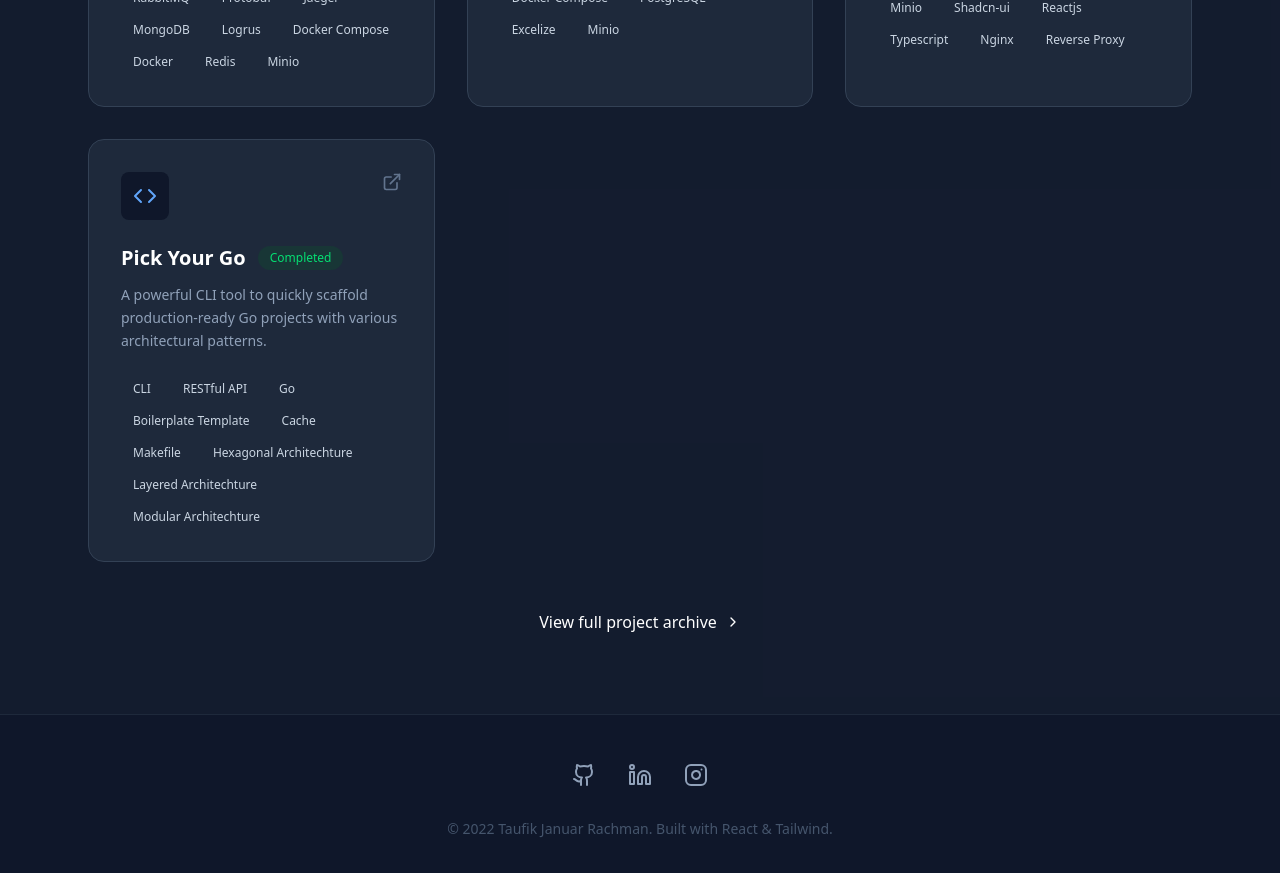
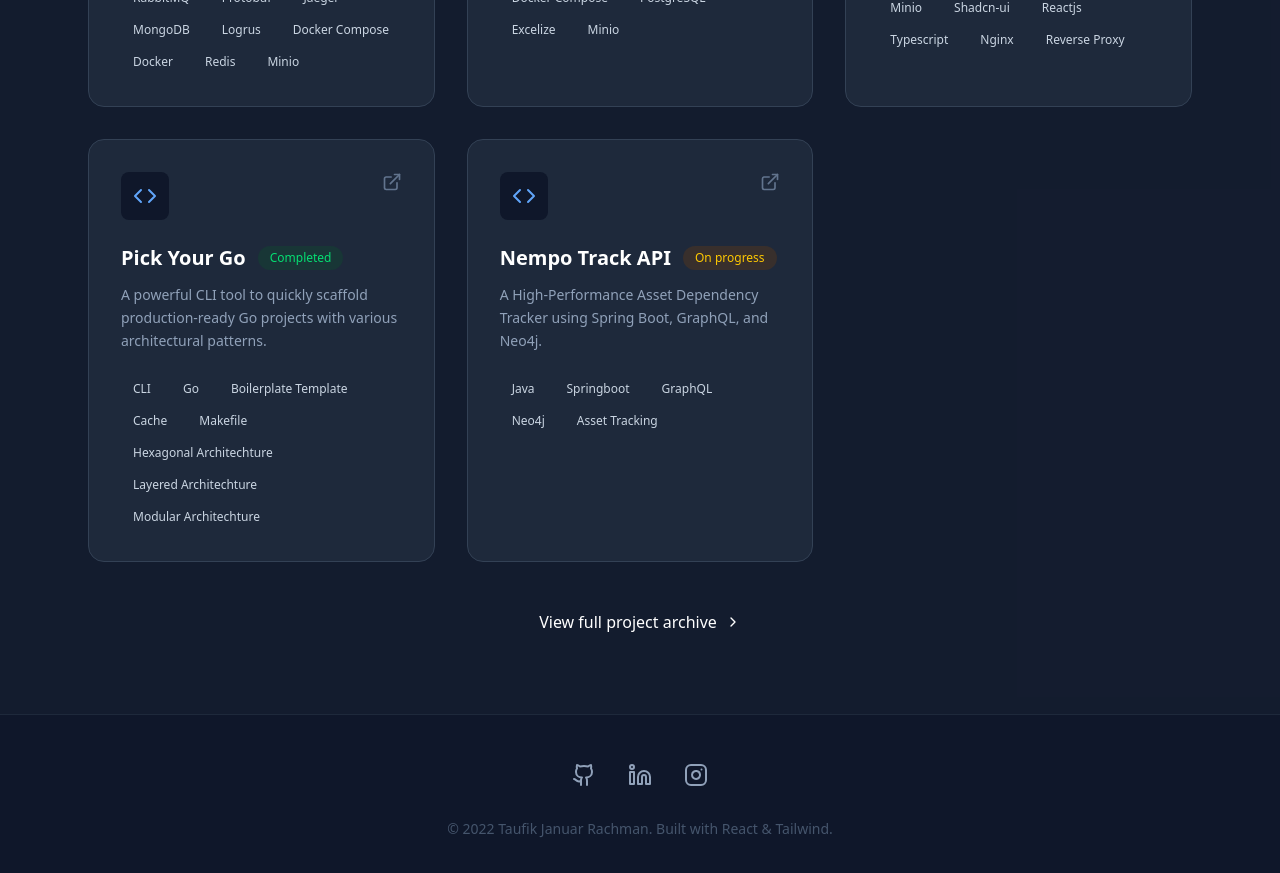
Before and after one commit to PickHD/pickfolio, a React (Vite) app: page / in a window 1280 px wide. Shown: the part 2860-3733 px from the top of the page. Built offline with nearby package versions, Linux system fonts and the light colour scheme.

Commit message:
feat: add new projects, fix import motion got error on vscode

```diff
--- a/src/App.jsx
+++ b/src/App.jsx
@@ -1,5 +1,5 @@
 import React, { useState, useEffect } from 'react';
-import { motion, AnimatePresence } from 'framer-motion';
+import { motion as Motion, AnimatePresence } from 'framer-motion';
 import { Link } from 'react-scroll';
 import {
   Github,
@@ -130,7 +130,6 @@ const PROJECTS = [
     desc: 'A powerful CLI tool to quickly scaffold production-ready Go projects with various architectural patterns. ',
     tech: [
       'CLI',
-      'RESTful API',
       'Go',
       'Boilerplate Template',
       'Cache',
@@ -141,6 +140,13 @@ const PROJECTS = [
     ],
     link: LINKS.github + '/pick-your-go',
     status: 'Completed',
+  },
+  {
+    title: 'Nempo Track API',
+    desc: 'A High-Performance Asset Dependency Tracker using Spring Boot, GraphQL, and Neo4j.',
+    tech: ['Java', 'Springboot', 'GraphQL', 'Neo4j', 'Asset Tracking'],
+    link: LINKS.github + '/nempo-track-api',
+    status: 'On progress',
   },
 ];
 
@@ -166,7 +172,7 @@ const LoadingScreen = ({ onComplete }) => {
   }, [onComplete]);
 
   return (
-    <motion.div
+    <Motion.div
       className="bg-dark-900 fixed inset-0 z-50 flex flex-col items-center justify-center text-slate-200"
       initial={{ opacity: 1 }}
       exit={{ opacity: 0, transition: { duration: 0.8, ease: 'easeInOut' } }}
@@ -175,13 +181,13 @@ const LoadingScreen = ({ onComplete }) => {
 
       {/* Custom Progress Bar */}
       <div className="bg-dark-800 border-dark-700 h-2 w-64 overflow-hidden rounded-full border">
-        <motion.div
+        <Motion.div
           className="bg-primary-600 h-full shadow-[0_0_15px_#2563eb]"
           initial={{ width: '0%' }}
           animate={{ width: `${text}%` }}
         />
       </div>
-    </motion.div>
+    </Motion.div>
   );
 };
 
@@ -251,7 +257,7 @@ const Hero = () => {
       <div className="bg-accent/10 absolute right-1/4 bottom-1/4 h-96 w-96 rounded-full blur-[128px]" />
 
       <div className="z-10 mx-auto max-w-4xl px-6 text-center">
-        <motion.div
+        <Motion.div
           initial={{ opacity: 0, y: 20 }}
           whileInView={{ opacity: 1, y: 0 }}
           viewport={{ once: false }}
@@ -262,7 +268,7 @@ const Hero = () => {
           <h1 className="mb-6 font-mono text-5xl font-bold tracking-tighter text-white md:text-7xl">
             Taufik Januar Rachman
             <span className="whitespace-nowrap">
-              <motion.span
+              <Motion.span
                 animate={{ opacity: [1, 0] }}
                 transition={{
                   duration: 0.5,
@@ -272,7 +278,7 @@ const Hero = () => {
                 className="text-primary-400 ml-1 inline-block"
               >
                 |
-              </motion.span>
+              </Motion.span>
             </span>
           </h1>
 
@@ -285,7 +291,7 @@ const Hero = () => {
           </p>
 
           <div className="flex justify-center gap-4">
-            <motion.a
+            <Motion.a
               whileHover={{ scale: 1.05 }}
               whileTap={{ scale: 0.95 }}
               href={LINKS.gdrive}
@@ -294,8 +300,8 @@ const Hero = () => {
               className="bg-primary-600 hover:bg-primary-500 shadow-primary-600/20 flex items-center gap-2 rounded-full px-8 py-3 font-semibold text-white shadow-lg transition-all"
             >
               <Download size={18} /> Resume
-            </motion.a>
-            <motion.a
+            </Motion.a>
+            <Motion.a
               whileHover={{ scale: 1.05 }}
               whileTap={{ scale: 0.95 }}
               href={LINKS.linkedin}
@@ -304,9 +310,9 @@ const Hero = () => {
               className="bg-dark-800 hover:bg-dark-700 border-dark-700 rounded-full border px-8 py-3 font-semibold text-white transition-all"
             >
               Let's Connect
-            </motion.a>
+            </Motion.a>
           </div>
-        </motion.div>
+        </Motion.div>
       </div>
     </section>
   );
@@ -328,7 +334,7 @@ const Skills = () => {
 
         <div className="grid grid-cols-2 gap-5 md:grid-cols-3 lg:grid-cols-5">
           {SKILLS.map((skill, index) => (
-            <motion.div
+            <Motion.div
               key={index}
               initial={{ opacity: 0, y: 20 }}
               whileInView={{ opacity: 1, y: 0 }}
@@ -341,7 +347,7 @@ const Skills = () => {
                 {skill.icon}
               </div>
               <span className="text-center text-sm font-medium text-slate-200">{skill.name}</span>
-            </motion.div>
+            </Motion.div>
           ))}
         </div>
       </div>
@@ -357,7 +363,7 @@ const Experience = () => {
 
         <div className="border-dark-700 relative ml-3 space-y-12 border-l pl-8 md:ml-0 md:pl-0">
           {EXPERIENCE.map((exp, index) => (
-            <motion.div
+            <Motion.div
               key={index}
               initial={{ opacity: 0, x: -50 }}
               whileInView={{ opacity: 1, x: 0 }}
@@ -383,7 +389,7 @@ const Experience = () => {
                   </ul>
                 </div>
               </div>
-            </motion.div>
+            </Motion.div>
           ))}
         </div>
       </div>
@@ -399,7 +405,7 @@ const Projects = () => {
 
         <div className="grid gap-8 md:grid-cols-2 lg:grid-cols-3">
           {PROJECTS.map((project, index) => (
-            <motion.div
+            <Motion.div
               key={index}
               initial={{ opacity: 0, scale: 0.9 }}
               whileInView={{ opacity: 1, scale: 1 }}
@@ -445,7 +451,7 @@ const Projects = () => {
                   ))}
                 </div>
               </div>
-            </motion.div>
+            </Motion.div>
           ))}
         </div>
 
```
